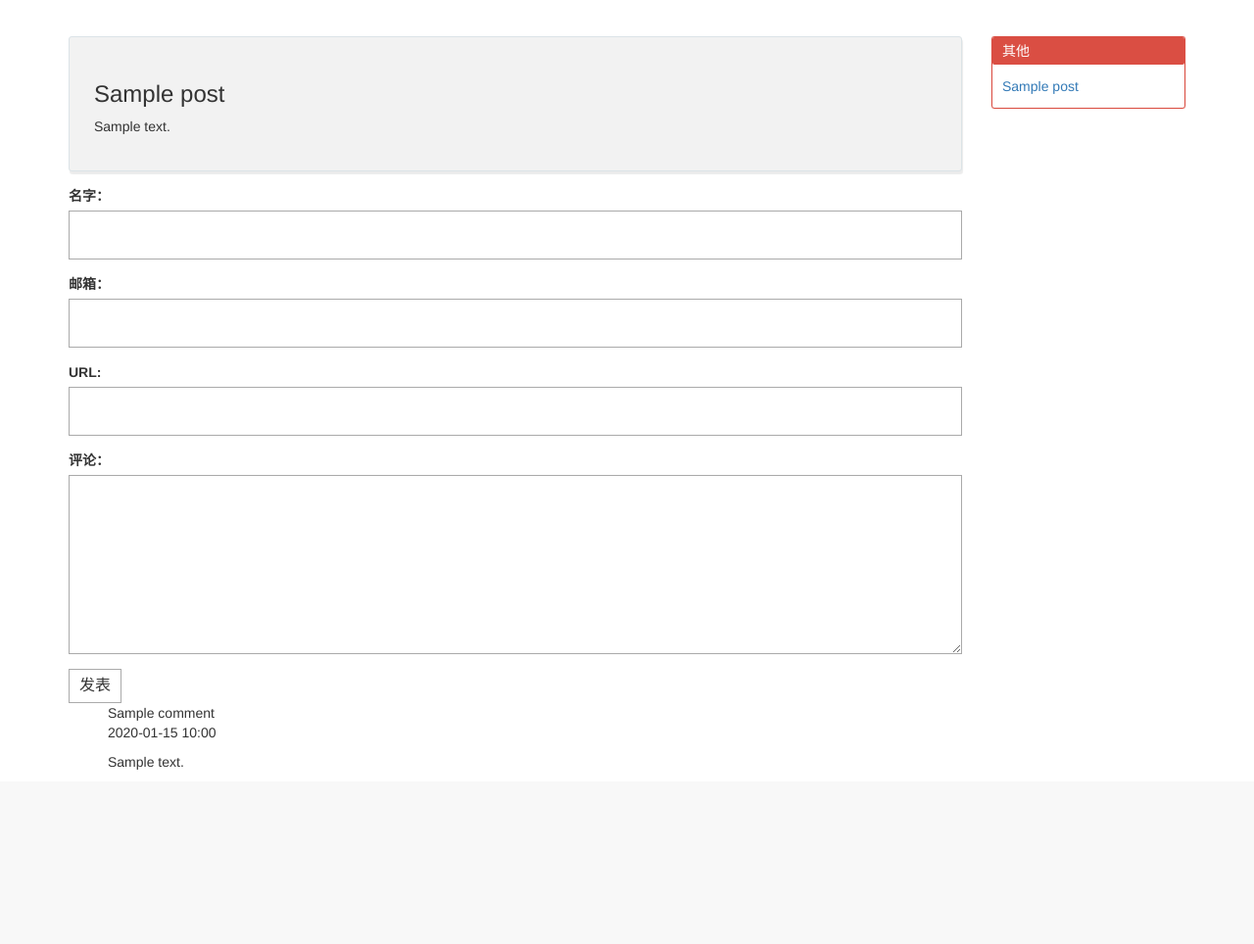
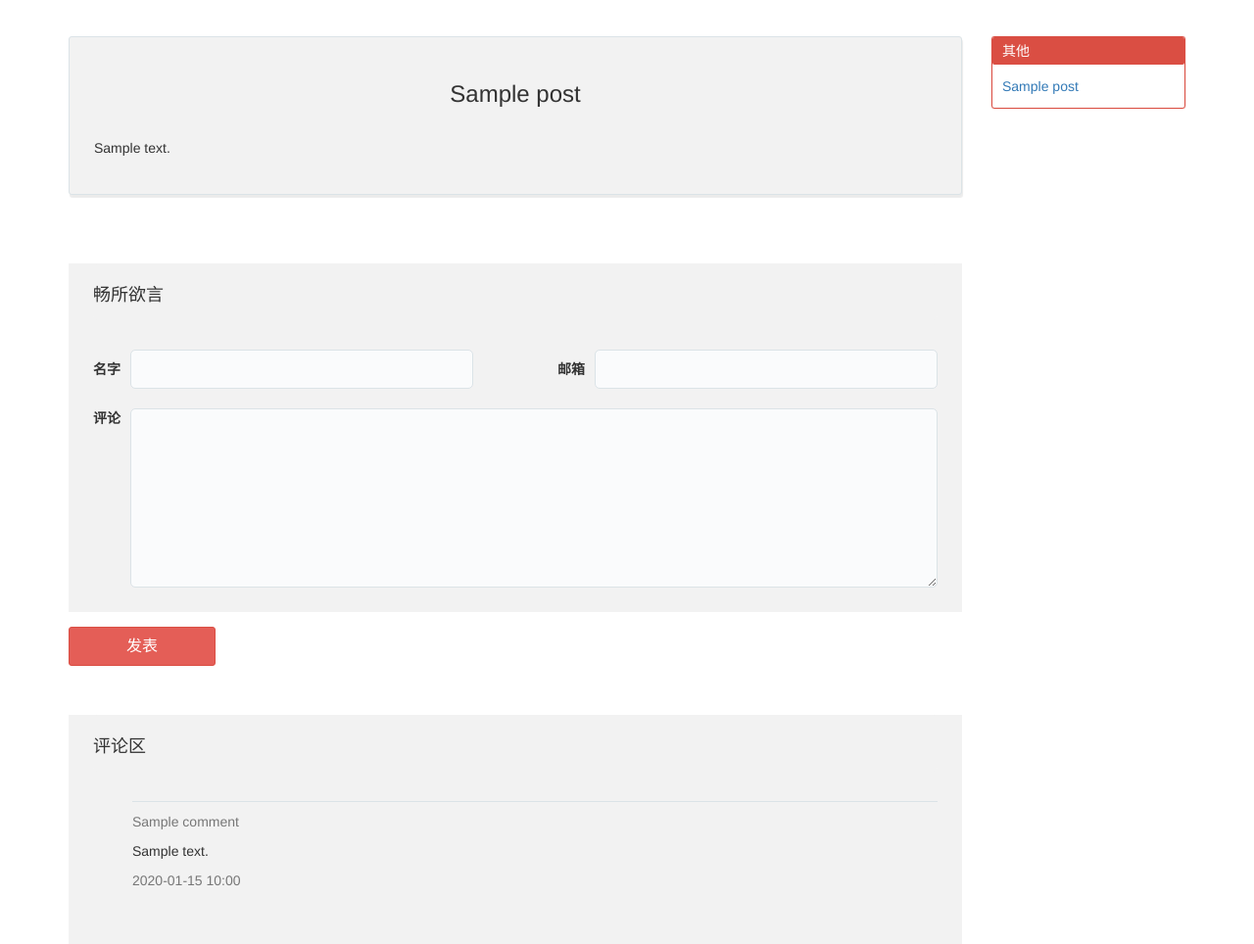
Before and after one commit to tanqiaoxing/blog, a Django app: template blog/templates/blog/detail.html in a window 1280 px wide. Shown: the part 53-1017 px from the top of the page at 98% size. Before the commit the page ends 839 px from the top, so only its background shows below. Run offline with Django 3.2, Linux system fonts and the light colour scheme; the template is opened without the code that fills it: most values are stand-ins (such as "Sample title", 1, 10 or a date in 2020); form fields are guessed from the names that the template uses; some libraries are stand-ins or nearby versions.

Commit message:
modified detail.html and base.html

```diff
--- a/blog/templates/blog/base.html
+++ b/blog/templates/blog/base.html
@@ -87,6 +87,10 @@
           list-style: none;
       }
 
+      .mt10 {
+          margin-top: 10px;
+      }
+
       .lh24 {
         line-height: 24px;
       }
@@ -101,6 +105,34 @@
 
       .color-other {
           color: #969696;
+      }
+
+      .text-c {
+        text-align: center;
+      }
+
+      .ver-t {
+          vertical-align: top;
+      }
+
+      .dis-flex {
+          display: -webkit-box;
+          display: flex;
+          display: -ms-flex;
+          display: -webkit-flex;
+          -webkit-flex-wrap: wrap;
+          flex-wrap: wrap;
+      }
+
+      .flex1 {
+          flex: 1;
+          -ms-flex: 1;
+          -webkit-flex: 1;
+          -webkit-box-flex: 1;
+      }
+
+      .flex-between {
+          justify-content: space-between;
       }
 
     </style>
--- a/blog/templates/blog/detail.html
+++ b/blog/templates/blog/detail.html
@@ -48,8 +48,9 @@
             box-shadow: 1px 3px 1px rgba(0, 0, 0, 0.08);
         }
 
-        .story-text {
-            background-color: ;
+        .story p{
+            font-size: 14px;
+            line-height: 24px;
         }
 
         .story-list {
@@ -86,42 +87,89 @@
         }
 
         .story-title {
-
+            margin-bottom: 30px;
+            text-align: center;
         }
 
-        .comment-form {
-            margin-top: 15px;
+        .comment-area {
+            margin-top: 70px;
+            padding: 0 25px 25px;
+            background-color: #f2f2f2;
+        }
+
+        .comment-content {
+            padding: 0 25px 25px;
+            background-color: #f2f2f2;
+        }
+
+        .comment-submit-title {
+            margin-top: 50px;
+            padding: 20px 0 10px;
+            margin-bottom: 30px;
+            font-size: 18px;
+            border-radius: 4px;
+            border-bottom: 2px solid #f2f2f2;
+            background-color: #f2f2f2;
         }
 
         .comment-form input {
-            border: 1px solid #aaa;
-            margin-bottom: 15px;
-            width: 100%;
+            width: 350px;
+            height: 40px;
+            margin-bottom: 20px;
             padding: 15px 15px;
             font-size: 16px;
             line-height: 100%;
-            transition: 0.4s border-color linear;
+            border-radius: 5px;
+            background-color: #fafbfc;
+            border: 1px solid #dbe3e7;
+            /*transition: 0.4s border-color linear;*/
+        }
+
+        .comment-form input:focus {
+            outline: none;
+            border: 1px solid #1277eb;
         }
 
         .comment-form textarea {
-            border: 1px solid #aaa;
-            margin-bottom: 15px;
+            display: inline-block;
             width: 100%;
+            min-height: 183px;
             padding: 15px 15px;
+            /*margin-bottom: 15px;*/
             font-size: 16px;
             line-height: 20px !important;
-            min-height: 183px;
-            transition: 0.4s border-color linear;
+            border-radius: 5px;
+            border: 1px solid #dbe3e7;
+            background-color: #fafbfc;
+            /*transition: 0.4s border-color linear;*/
         }
 
-        .comment-form .comment-btn {
-            background-color: #fff;
-            border: 1px solid #aaa;
+        .comment-form textarea:focus {
+            outline: none;
+            border: 1px solid #1277eb;
+        }
+
+        .comment-btn {
+            width: 150px;
+            height: 40px;
+            margin-top: 15px;
+            padding: 5px 10px;
             font-size: 16px;
-            padding: 5px 10px;
+            font-weight: 500;
+            color: #fff;
+            background-color: #E45E57;
+            border: 1px solid #da4e43;
+            border-radius: 3px;
+            outline: none;
+        }
+
+        .comment-btn:hover {
+            background-color: #DD453A;
         }
 
        .comment-form label {
+            /*display: block;*/
+            margin-right: 10px;
             font-size: 14px;
         }
 
@@ -150,6 +198,17 @@
             font-size: 16px;
         }
 
+        .comment-name,
+        .comment-time {
+            color: #777;
+        }
+
+        .comment-content-li {
+            padding: 10px 0;
+            border-top: 1px solid #dbe3e7;
+            /*border-bottom: 1px solid #777;*/
+        }
+
     </style>
  </head>
 
@@ -163,40 +222,47 @@
                     <h3 class="story-title">{{ post.title }}</h3>
                     <p class="story-text">{{ post.body|safe }}</p>
 		        </div>
+                <div class="comment-area">
+                    <div>
+                        <p class="comment-submit-title">畅所欲言</p>
+                    </div>
                     <form action="{% url 'comments:post_comment' post.pk %}" method="post" class="comment-form">
                         {% csrf_token %}
                         <div>
+                            <div class="dis-flex flex-between">
                                 <div>
-                            <label for="{{ form.name.id_for_label }}">名字：</label>
+                                    <label for="{{ form.name.id_for_label }}">名字</label>
                                     {{ form.name }}
                                     {{ form.name.errors }}
                                 </div>
                                 <div>
-                            <label for="{{ form.email.id_for_label }}">邮箱：</label>
+                                    <label for="{{ form.email.id_for_label }}">邮箱</label>
                                     {{ form.email }}
                                     {{ form.email.errors }}
                                 </div>
-                        <div>
-                            <label for="{{ form.url.id_for_label }}">URL:</label>
-                            {{ form.url }}
-                            {{ form.url.errors }}
                             </div>
-                        <div>
-                            <label for="{{ form.text.id_for_label }}">评论：</label>
+                            <div class="dis-flex" style="width:100%">
+                                <label class="ver-t" for="{{ form.text.id_for_label }}">评论</label>
+                                <div class="flex1">
                                     {{ form.text }}
                                     {{ form.text.errors }}
-                            <button type="submit" class="comment-btn">发表</button>
+                                </div>
                             </div>
                         </div>
                     </form>
-                <div>
+                </div>
+                <button type="submit" class="comment-btn">发表</button>
+                <div class="comment-content">
+                    <p class="comment-submit-title">评论区</p>
                     <ul>
                         {% for comment in comment_list %}
-                        <li>
-                            <span>{{ comment.name }}</span>
-                            <p>{{ comment.created_time|date:"Y-m-d H:i" }}</p>
+                        <li class="comment-content-li">
+                            <p class="comment-name">{{ comment.name }}</p>
                             <div>{{ comment.text }}</div>
+                            <p class="comment-time mt10">{{ comment.created_time|date:"Y-m-d H:i" }}</p>
                         </li>
+                        {% empty %}
+                        暂无评论
                         {% endfor %}
                     </ul>
                 </div>
```
Lines whose indentation alone changed are shown as unchanged.
